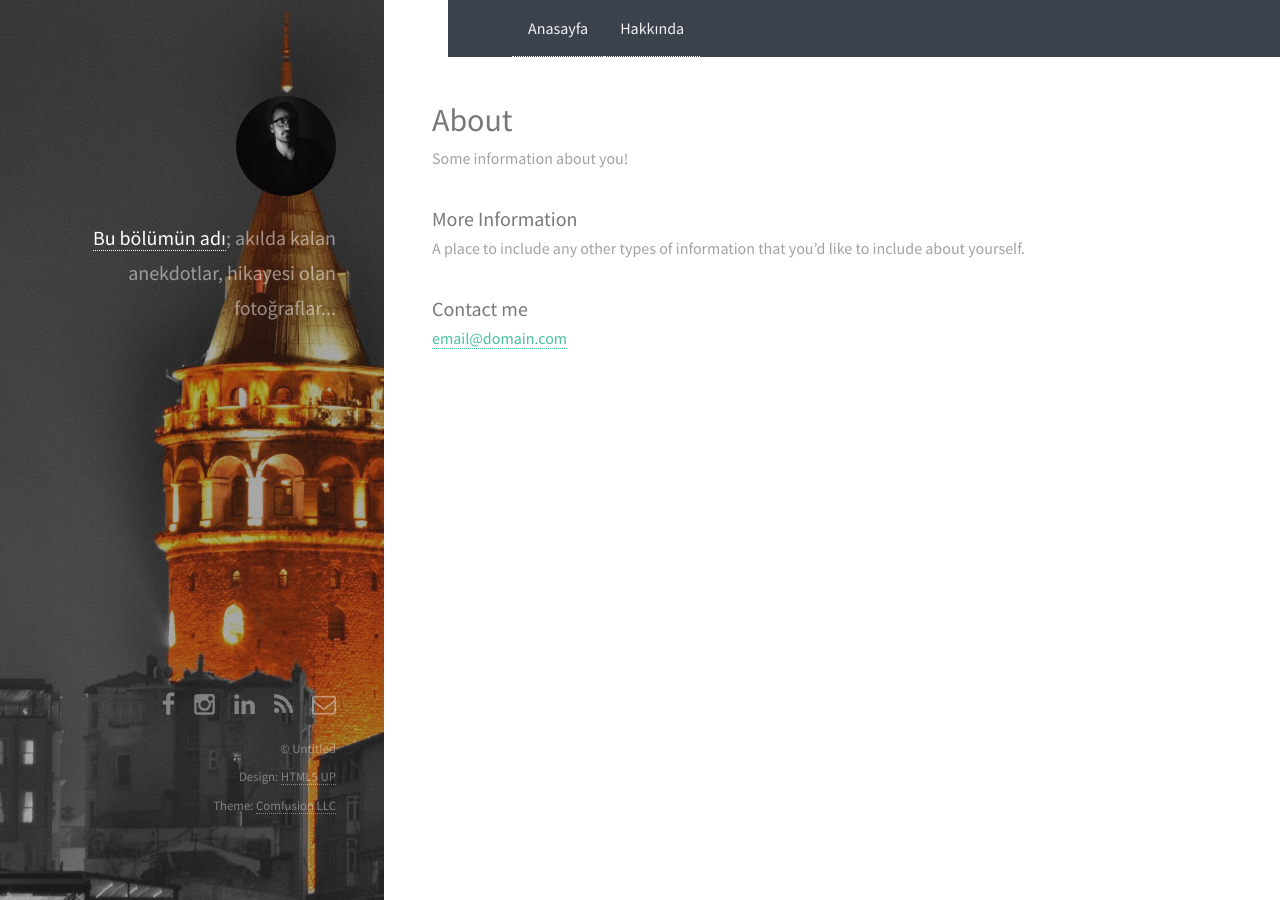
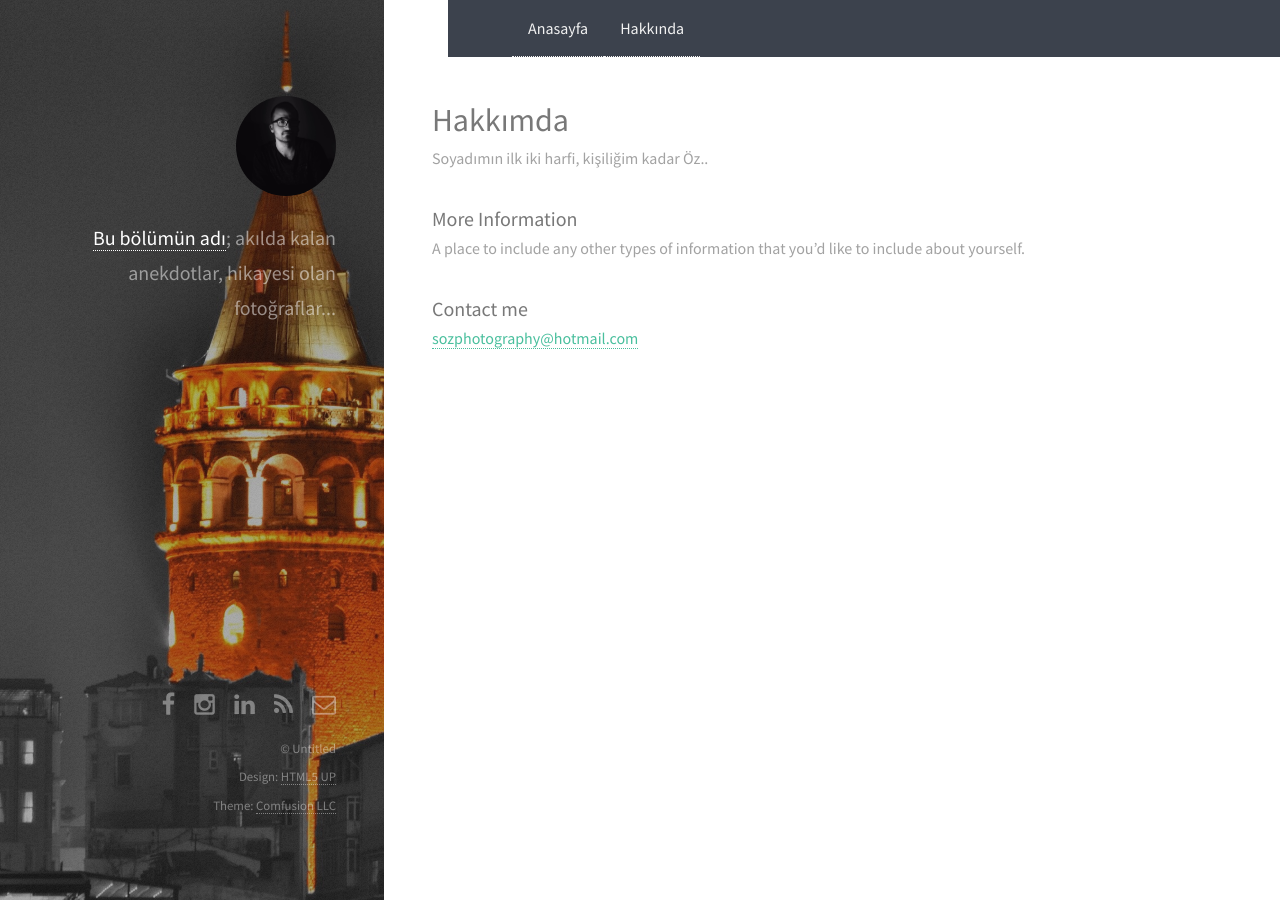
Before and after one commit to bubolumunadi/bubolumunadi.github.io, a Jekyll site: the page built from about.md, in a window 1280 px wide. Built offline with Jekyll 4.4.1, drawn with Linux system fonts in a browser that asks for light colours; nearby versions of some CDN libraries.

Commit message:
Create about.md

```diff
--- a/about.md
+++ b/about.md
@@ -1,10 +1,10 @@
 ---
 layout: page
-title: About
+title: Hakkımda
 permalink: /about/
 ---
 
-Some information about you!
+Soyadımın ilk iki harfi, kişiliğim kadar Öz..
 
 ### More Information
 
@@ -12,4 +12,4 @@ A place to include any other types of information that you'd like to include abo
 
 ### Contact me
 
-[email@domain.com](mailto:email@domain.com)
+[sozphotography@hotmail.com](mailto:sozphotography@hotmail.com)
```
